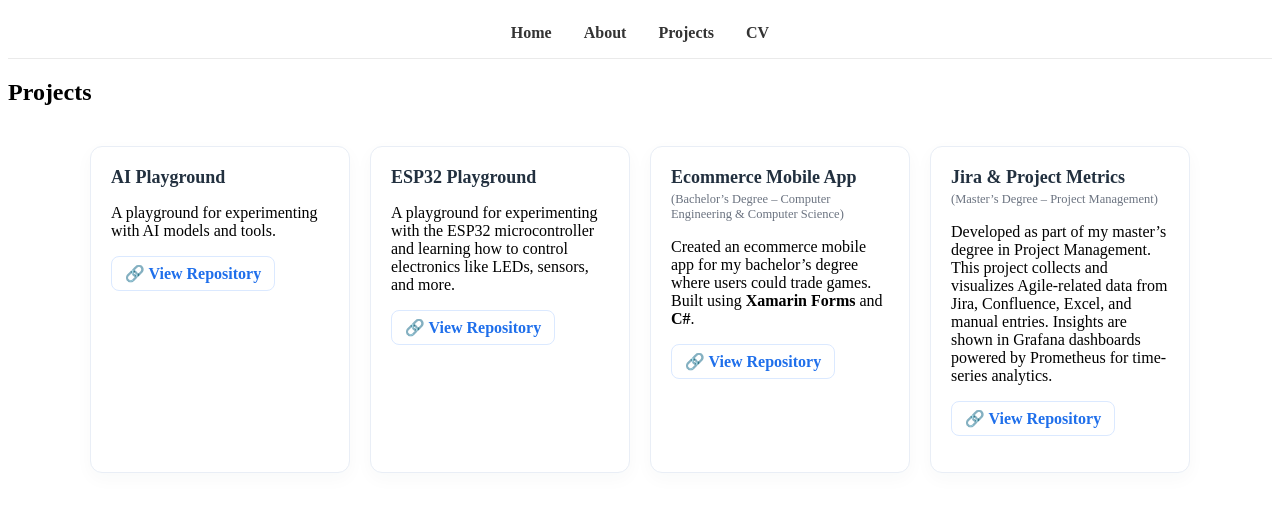
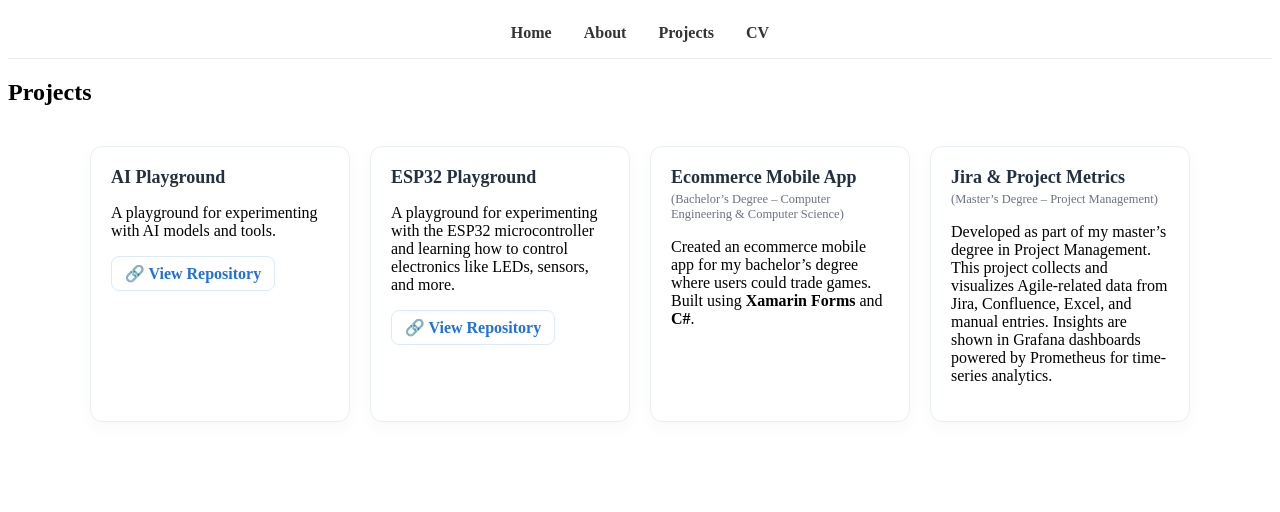
Before and after one commit to vinersar31/portfolio, a Jekyll site: the page built from projects.md, in a window 1280 px wide. Shown: the top 512 px of the page. Built offline with Jekyll 4.4.1, drawn with Linux system fonts in a browser that asks for light colours.

Commit message:
clean up

```diff
--- a/projects.md
+++ b/projects.md
@@ -45,12 +45,6 @@ permalink: /projects.html
       could trade games. Built using <strong>Xamarin Forms</strong> and
       <strong>C#</strong>.
     </p>
-    <p>
-      <a class="btn" href="https://github.com/vinersar31/Steam-Ecommerce-App"
-         target="_blank" rel="noopener noreferrer">
-        🔗 View Repository
-      </a>
-    </p>
   </article>
 
   <article class="project-card">
@@ -63,12 +57,6 @@ permalink: /projects.html
       Confluence, Excel, and manual entries. Insights are shown in
       Grafana dashboards powered by Prometheus for time-series analytics.
     </p>
-    <p>
-      <a class="btn" href="https://github.com/vinersar31/Jira-Project-Metrics"
-         target="_blank" rel="noopener noreferrer">
-        🔗 View Repository
-      </a>
-    </p>
   </article>
 
 </section>
```
